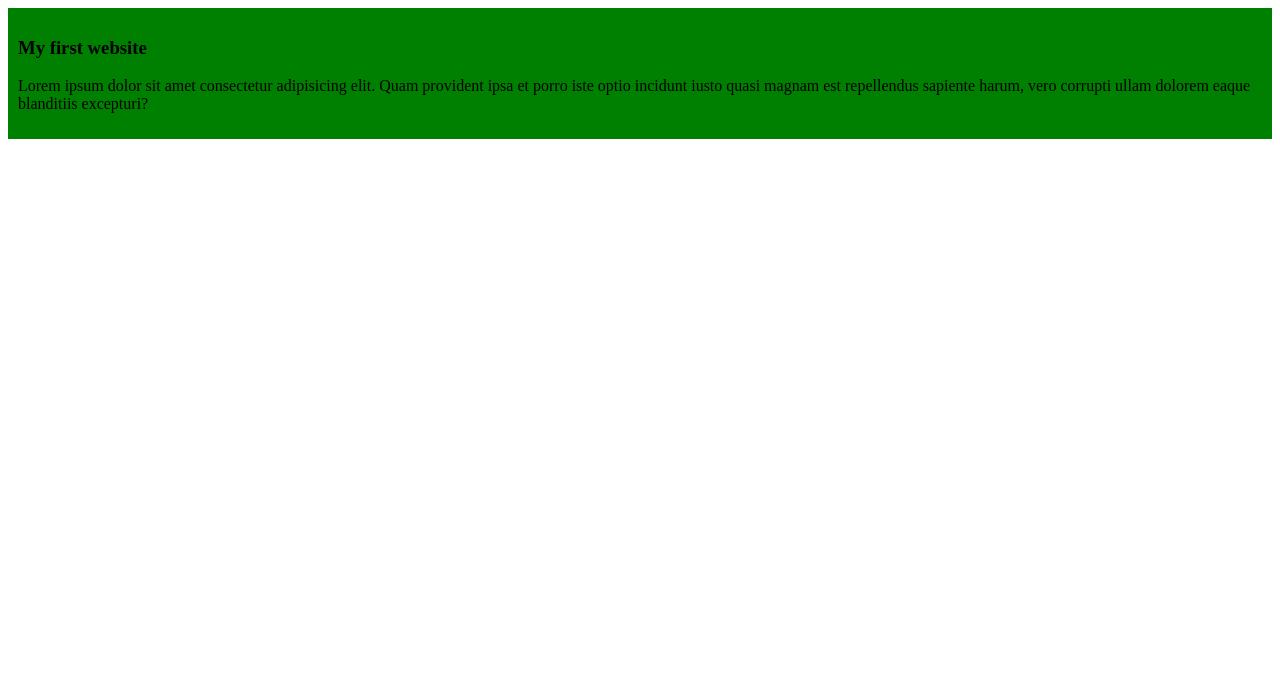
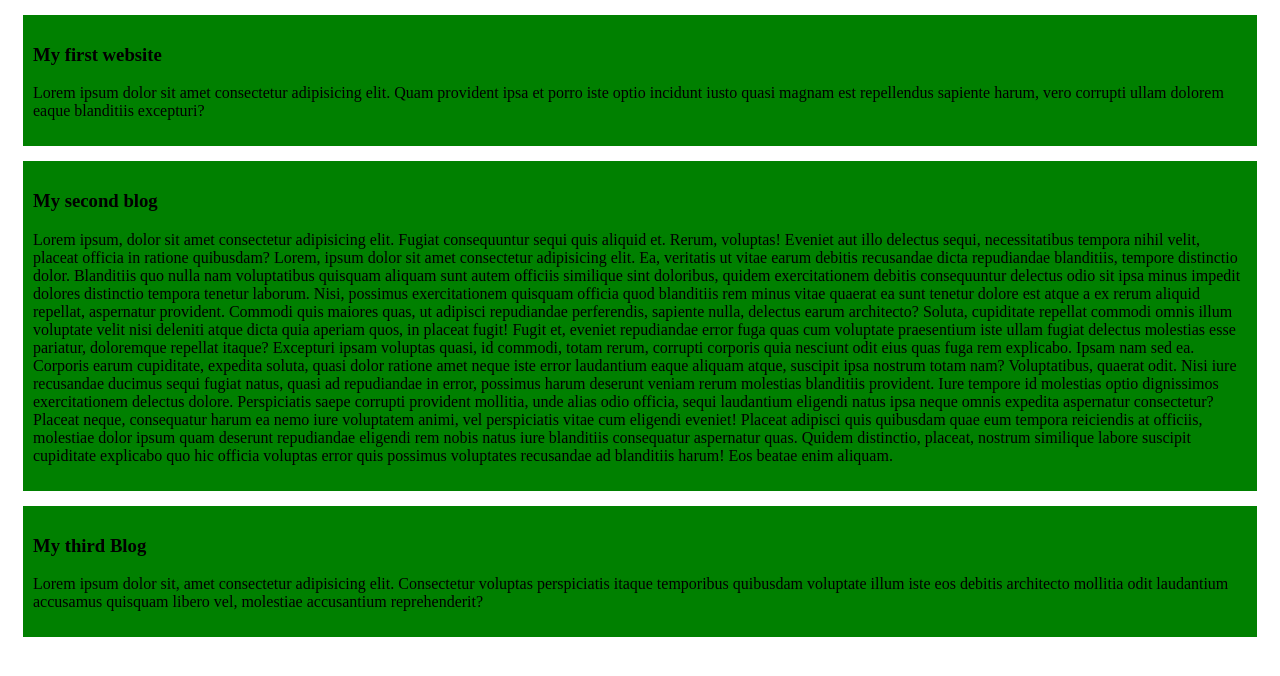
Before and after one commit to arife4/my-simple-website, a plain HTML site: page index.html in a window 1280 px wide. Drawn offline with Linux system fonts and the light colour scheme.

Commit message:
added the second and third blog

```diff
--- a/index.html
+++ b/index.html
@@ -14,6 +14,41 @@
         quasi magnam est repellendus sapiente harum, vero corrupti ullam dolorem eaque blanditiis excepturi?
     </p>
 </div>
+<div>
+    <h3>
+        My second blog
+    </h3>
+    <p>
+        Lorem ipsum, dolor sit amet consectetur adipisicing elit. Fugiat consequuntur sequi quis aliquid et. Rerum,
+        voluptas! Eveniet aut illo delectus sequi, necessitatibus tempora nihil velit, placeat officia in ratione
+        quibusdam? Lorem, ipsum dolor sit amet consectetur adipisicing elit. Ea, veritatis ut vitae earum debitis
+        recusandae dicta repudiandae blanditiis, tempore distinctio dolor. Blanditiis quo nulla nam voluptatibus
+        quisquam aliquam sunt autem officiis similique sint doloribus, quidem exercitationem debitis consequuntur
+        delectus odio sit ipsa minus impedit dolores distinctio tempora tenetur laborum. Nisi, possimus exercitationem
+        quisquam officia quod blanditiis rem minus vitae quaerat ea sunt tenetur dolore est atque a ex rerum aliquid
+        repellat, aspernatur provident. Commodi quis maiores quas, ut adipisci repudiandae perferendis, sapiente nulla,
+        delectus earum architecto? Soluta, cupiditate repellat commodi omnis illum voluptate velit nisi deleniti atque
+        dicta quia aperiam quos, in placeat fugit! Fugit et, eveniet repudiandae error fuga quas cum voluptate
+        praesentium iste ullam fugiat delectus molestias esse pariatur, doloremque repellat itaque? Excepturi ipsam
+        voluptas quasi, id commodi, totam rerum, corrupti corporis quia nesciunt odit eius quas fuga rem explicabo.
+        Ipsam nam sed ea. Corporis earum cupiditate, expedita soluta, quasi dolor ratione amet neque iste error
+        laudantium eaque aliquam atque, suscipit ipsa nostrum totam nam? Voluptatibus, quaerat odit. Nisi iure
+        recusandae ducimus sequi fugiat natus, quasi ad repudiandae in error, possimus harum deserunt veniam rerum
+        molestias blanditiis provident. Iure tempore id molestias optio dignissimos exercitationem delectus dolore.
+        Perspiciatis saepe corrupti provident mollitia, unde alias odio officia, sequi laudantium eligendi natus ipsa
+        neque omnis expedita aspernatur consectetur? Placeat neque, consequatur harum ea nemo iure voluptatem animi, vel
+        perspiciatis vitae cum eligendi eveniet! Placeat adipisci quis quibusdam quae eum tempora reiciendis at
+        officiis, molestiae dolor ipsum quam deserunt repudiandae eligendi rem nobis natus iure blanditiis consequatur
+        aspernatur quas. Quidem distinctio, placeat, nostrum similique labore suscipit cupiditate explicabo quo hic
+        officia voluptas error quis possimus voluptates recusandae ad blanditiis harum! Eos beatae enim aliquam.
+    </p>
+</div>
+<div>
+    <h3>My third Blog</h3>
+    <p>Lorem ipsum dolor sit, amet consectetur adipisicing elit. Consectetur voluptas perspiciatis itaque temporibus
+        quibusdam voluptate illum iste eos debitis architecto mollitia odit laudantium accusamus quisquam libero vel,
+        molestiae accusantium reprehenderit?</p>
+</div>
 
 <body>
 
--- a/styles/blog.css
+++ b/styles/blog.css
@@ -1,4 +1,5 @@
 div {
     background-color: green;
     padding: 10px;
+    margin: 15px;
 }
```
